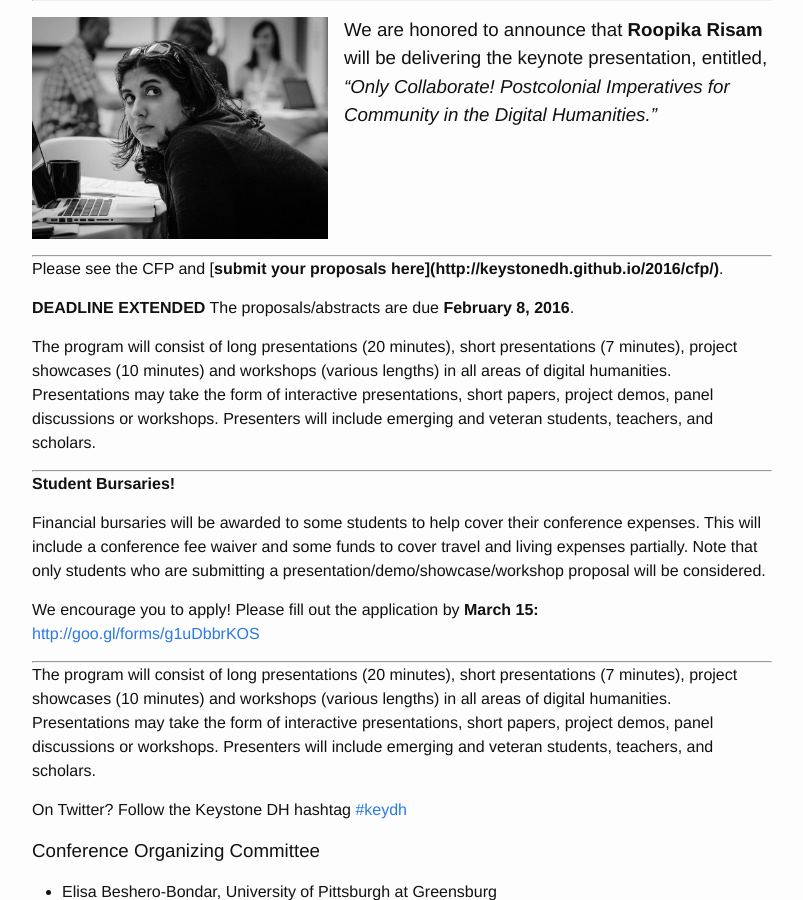
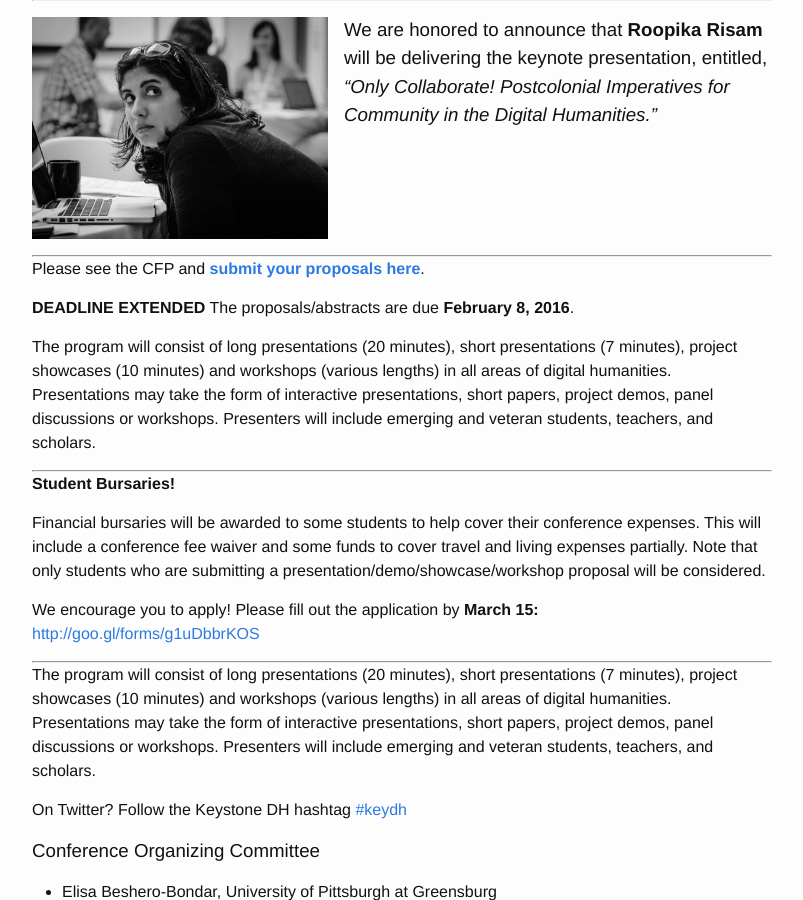
Before and after one commit to KeystoneDH/2016, a Jekyll site: the page built from index.md, in a window 1280 px wide and 900 px high, scrolled down 528 px. Shown: the whole window, without its empty margins (238-1041 px from the left). Built offline with Jekyll 4.4.1, drawn with Linux system fonts in a browser that asks for light colours.

Commit message:
Update index.md

```diff
--- a/index.md
+++ b/index.md
@@ -22,7 +22,7 @@ The Keystone Digital Humanities Conference will be held at the University of Pit
 </div>
 
 ---
-Please see the CFP and [**submit your proposals here](http://keystonedh.github.io/2016/cfp/)**.
+Please see the CFP and **[submit your proposals here](http://keystonedh.github.io/2016/cfp/)**.
 
 **DEADLINE EXTENDED** The proposals/abstracts are due **February 8, 2016**.
 
```
